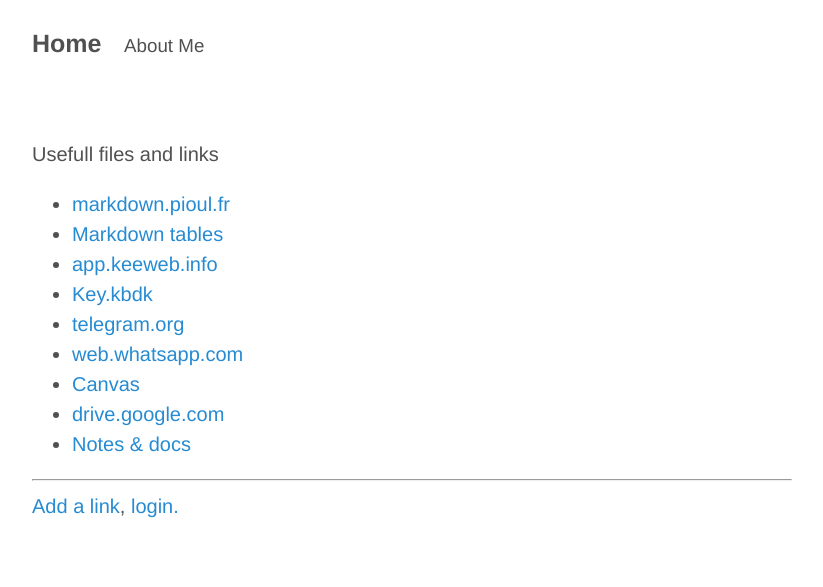
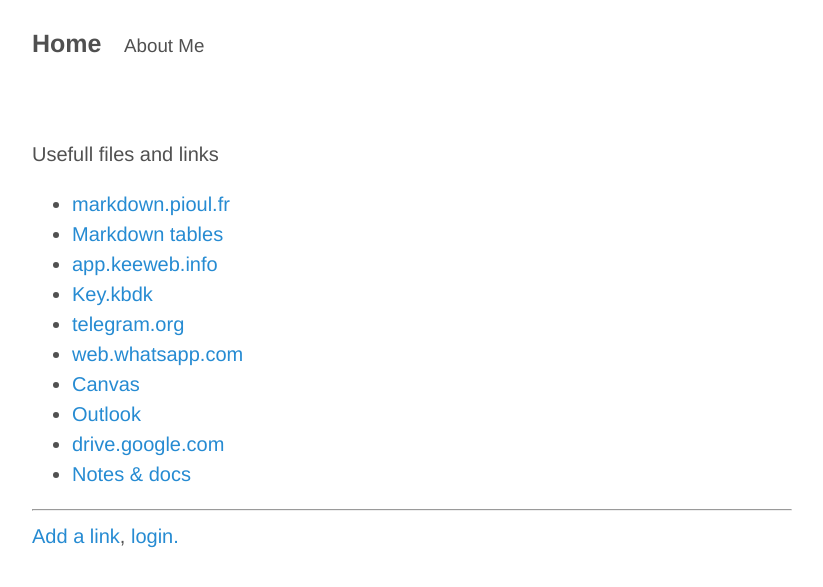
Before and after one commit to alex-esc/home, a Jekyll site: the page built from index.md, in a window 1280 px wide. Shown: the top 587 px of the page, without its empty margins (228-1051 px from the left). Built offline with Jekyll 4.4.1, drawn with Linux system fonts in a browser that asks for light colours.

Commit message:
Update index.md

```diff
--- a/index.md
+++ b/index.md
@@ -13,6 +13,7 @@ excerpt_separator: <!--more-->
 * [telegram.org](https://web.telegram.org/)
 * [web.whatsapp.com](https://web.whatsapp.com/)
 * [Canvas](http://cursos.tecmilenio.mx/)
+* [Outlook](http://correo.tecmilenio.mx/?_ga=2.71833043.1938062178.1583970550-941233929.1583970550)
 * [drive.google.com](https://www.google.com/drive/)
 * [Notes & docs](https://alex-esc.github.io/notes/)
 
```
